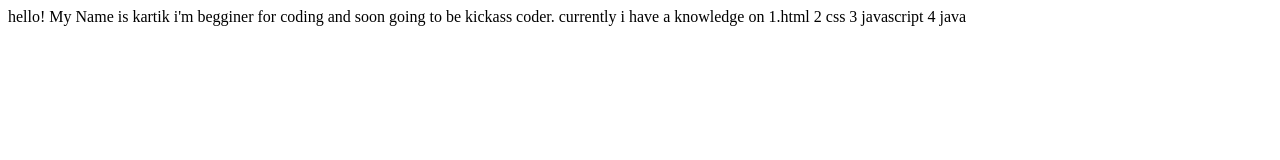
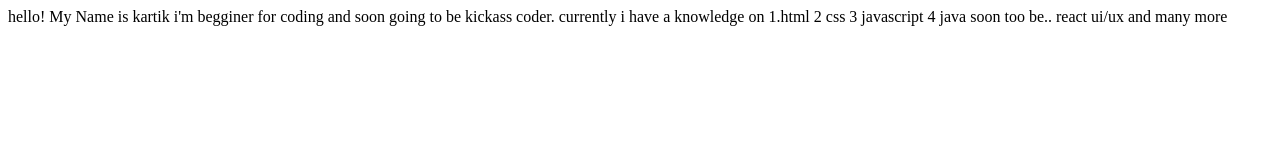
Before and after one commit to Kartik-Singh-06/Student-website, a plain HTML site: page index.html in a window 1280 px wide. Drawn offline with Linux system fonts and the light colour scheme.

Commit message:
feat : desc change

```diff
--- a/index.html
+++ b/index.html
@@ -15,5 +15,10 @@
      2 css
      3 javascript
      4 java
+
+     soon too be..
+     react
+     ui/ux
+     and many more
 </body>
 </html>
```
